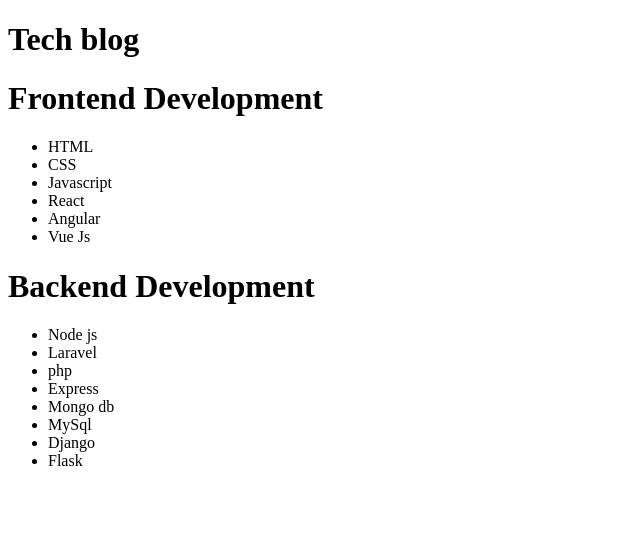
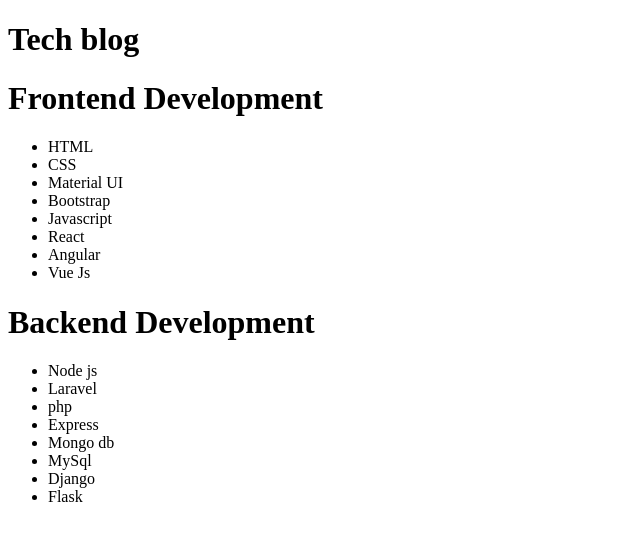
Before and after one commit to varun21s/Blog-Website, a plain HTML site: page index.html in a window 1280 px wide. Shown: the whole page, without its empty margins (0-640 px from the left). Drawn offline with Linux system fonts and the light colour scheme.

Commit message:
updated
added data

```diff
--- a/index.html
+++ b/index.html
@@ -19,6 +19,12 @@
 
         <li>
             CSS
+         </li>
+            <li>
+           Material UI
+         </li>
+            <li>
+          Bootstrap
          </li>
          <li>
             Javascript
```
